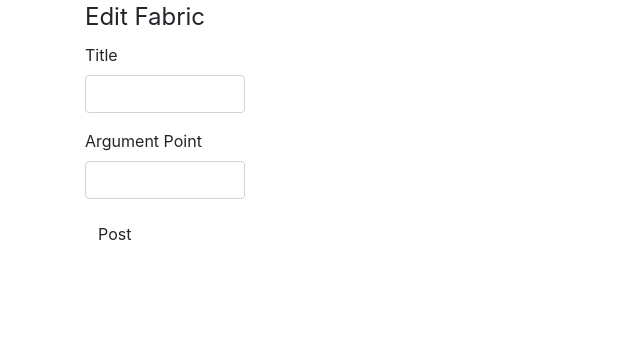
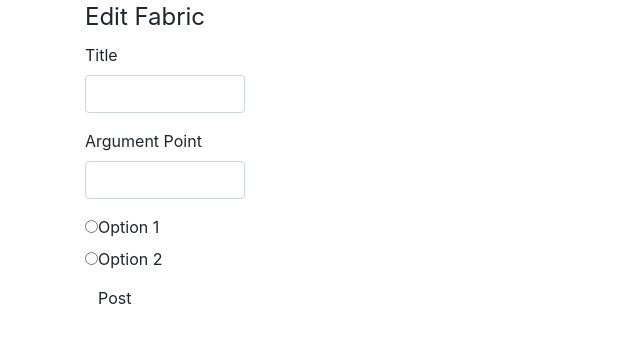
Before and after one commit to KitsuneNoctus/Debate-Weekly-App, a Flask app: page /arguments/new in a window 1280 px wide. Shown: the part 137-480 px from the top of the page, without its empty margins (0-640 px from the left). Run offline with Flask 2, Linux system fonts and the light colour scheme; some libraries are stand-ins or nearby versions.

Commit message:
Adding argument choice options

```diff
--- a/templates/partials/arguments_form.html
+++ b/templates/partials/arguments_form.html
@@ -12,4 +12,14 @@
             <input class='form-control' id='point' type='text' name='point' value='{{ argument.point }}' />
         </div>
 
+        <!-- From W3Schools tutorial -->
+        <!-- https://www.w3schools.com/bootstrap/bootstrap_forms_inputs.asp -->
+        <div class="radio">
+            <label><input type="radio" name="optradio">Option 1</label>
+        </div>
+
+        <div class="radio">
+            <label><input type="radio" name="optradio">Option 2</label>
+        </div>
+
 </fieldset>
```
